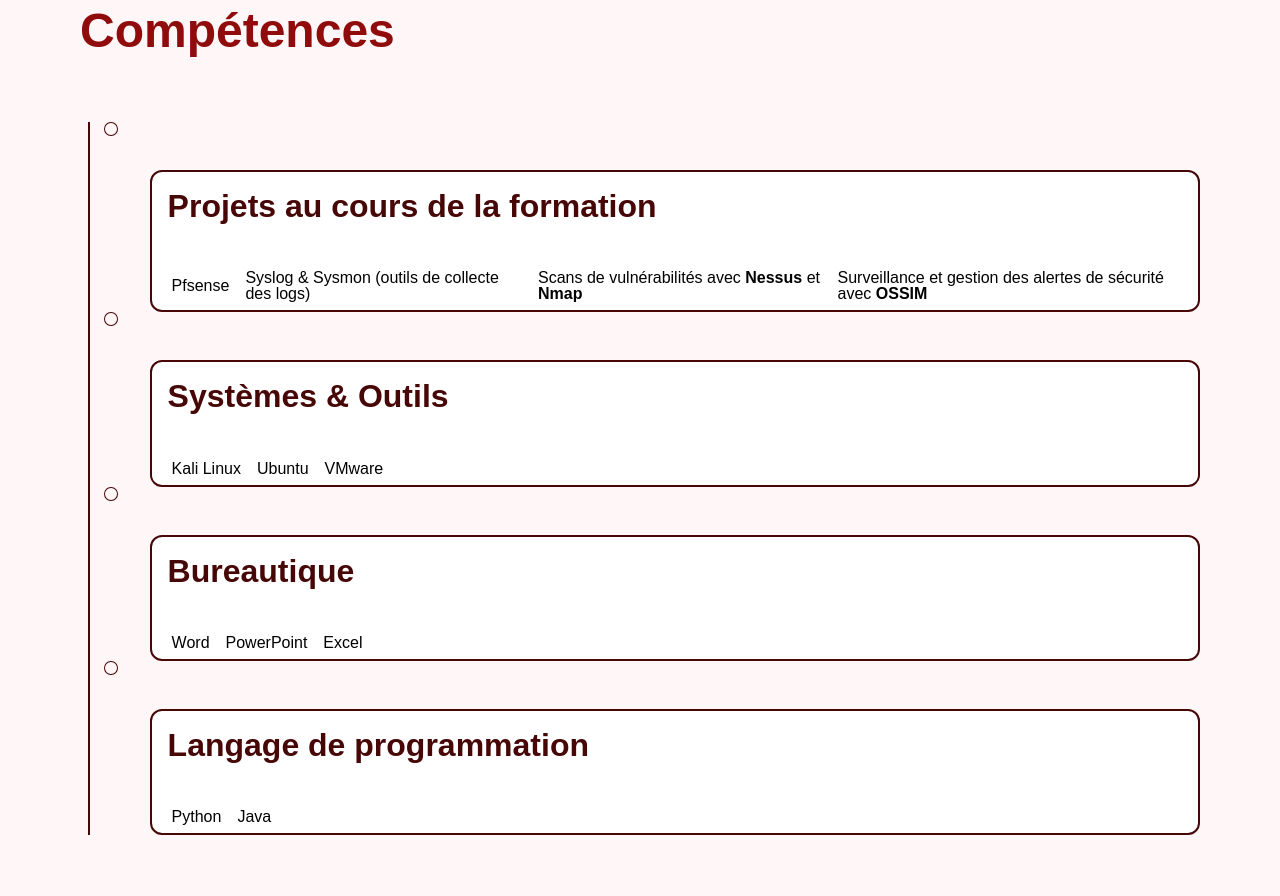
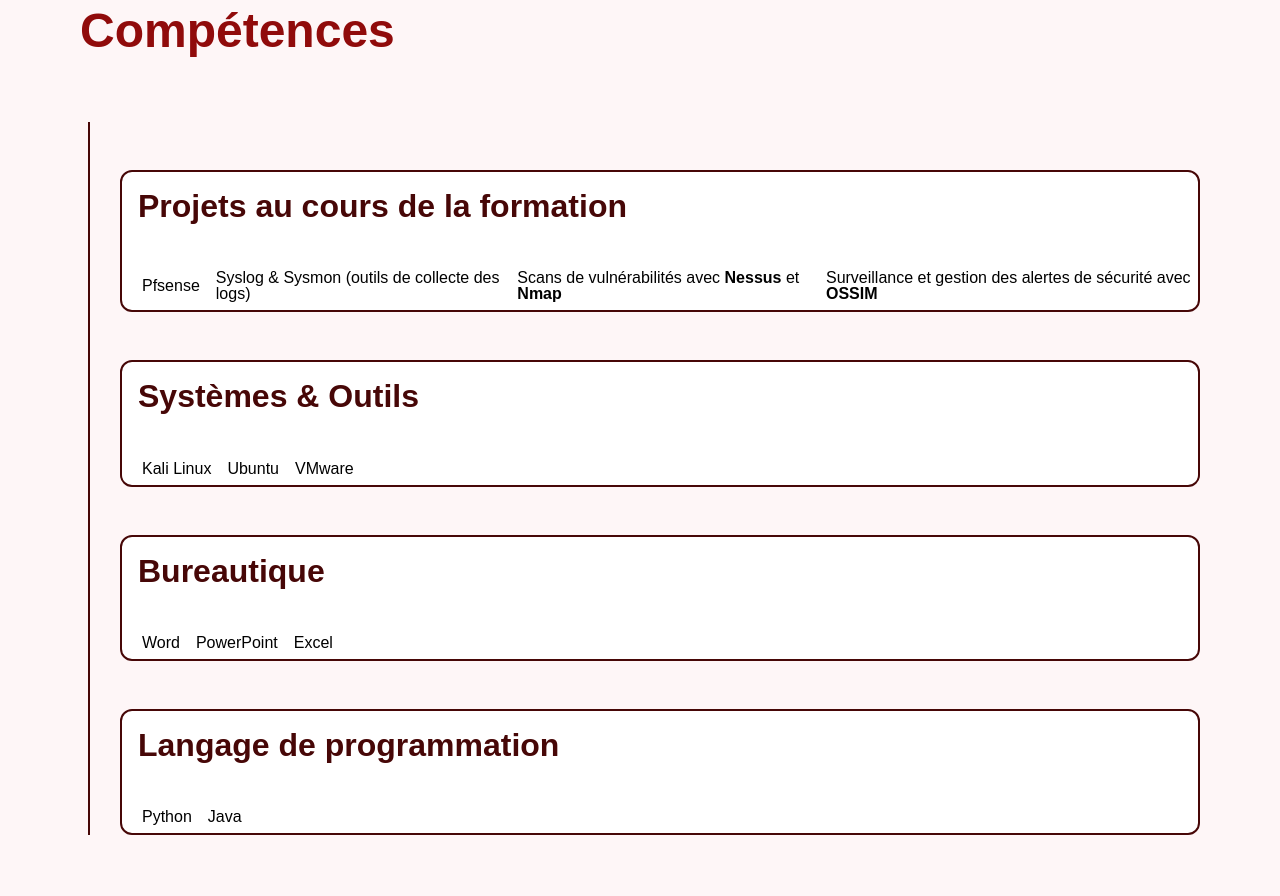
Before and after one commit to bouyahiasanae/myportefolio, a plain HTML site: page index.html in a window 1280 px wide. Shown: the part 3079-3975 px from the top of the page. Drawn offline with nearby package versions, Linux system fonts and the light colour scheme.

Commit message:
refactor: delete dot

```diff
--- a/index.html
+++ b/index.html
@@ -214,7 +214,6 @@
   <div class="timeline">
 
     <div class="timeline-item">
-      <span class="dot"></span>
       <div class="content">
         <h3>Projets au cours de la formation</h3>
         <ul>
@@ -227,7 +226,6 @@
     </div>
 
     <div class="timeline-item">
-      <span class="dot"></span>
       <div class="content">
         <h3>Systèmes & Outils</h3>
         <ul>
@@ -239,7 +237,6 @@
     </div>
 
     <div class="timeline-item">
-      <span class="dot"></span>
       <div class="content">
         <h3>Bureautique</h3>
         <ul>
@@ -251,7 +248,6 @@
     </div>
 
     <div class="timeline-item">
-      <span class="dot"></span>
       <div class="content">
         <h3>Langage de programmation</h3>
         <ul>
```
